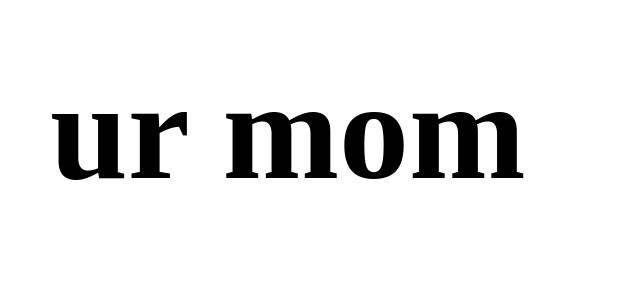
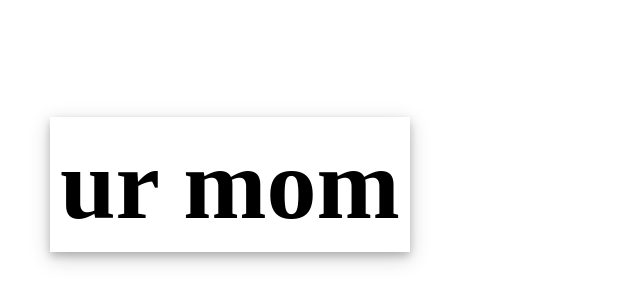
Before and after one commit to voyager0/Project3, a plain HTML site: page index.html in a window 1280 px wide. Shown: the whole page, without its empty margins (0-640 px from the left). Drawn offline with Linux system fonts and the light colour scheme.

Commit message:
Update index.html

```diff
--- a/index.html
+++ b/index.html
@@ -7,8 +7,11 @@
       padding:50px;
     }
     h1{
-      font-size:140px;
+      font-size:100px;
       font-family:"Arial Bold";
+      display:inline-block;
+      padding:10px;
+      box-shadow:0 4px 8px 0 rgba(0, 0, 0, 0.2), 0 6px 20px 0 rgba(0, 0, 0, 0.19);
     }
   </style>
 </head>
```
